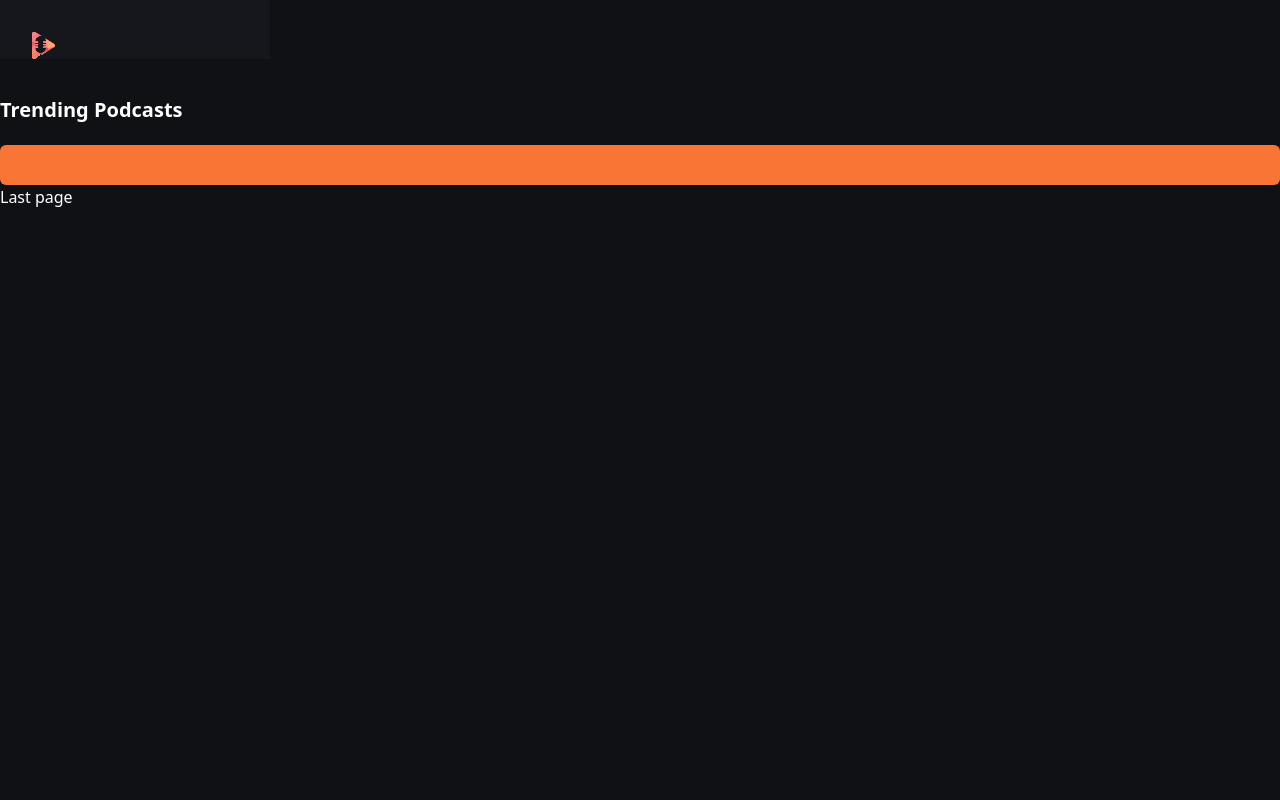
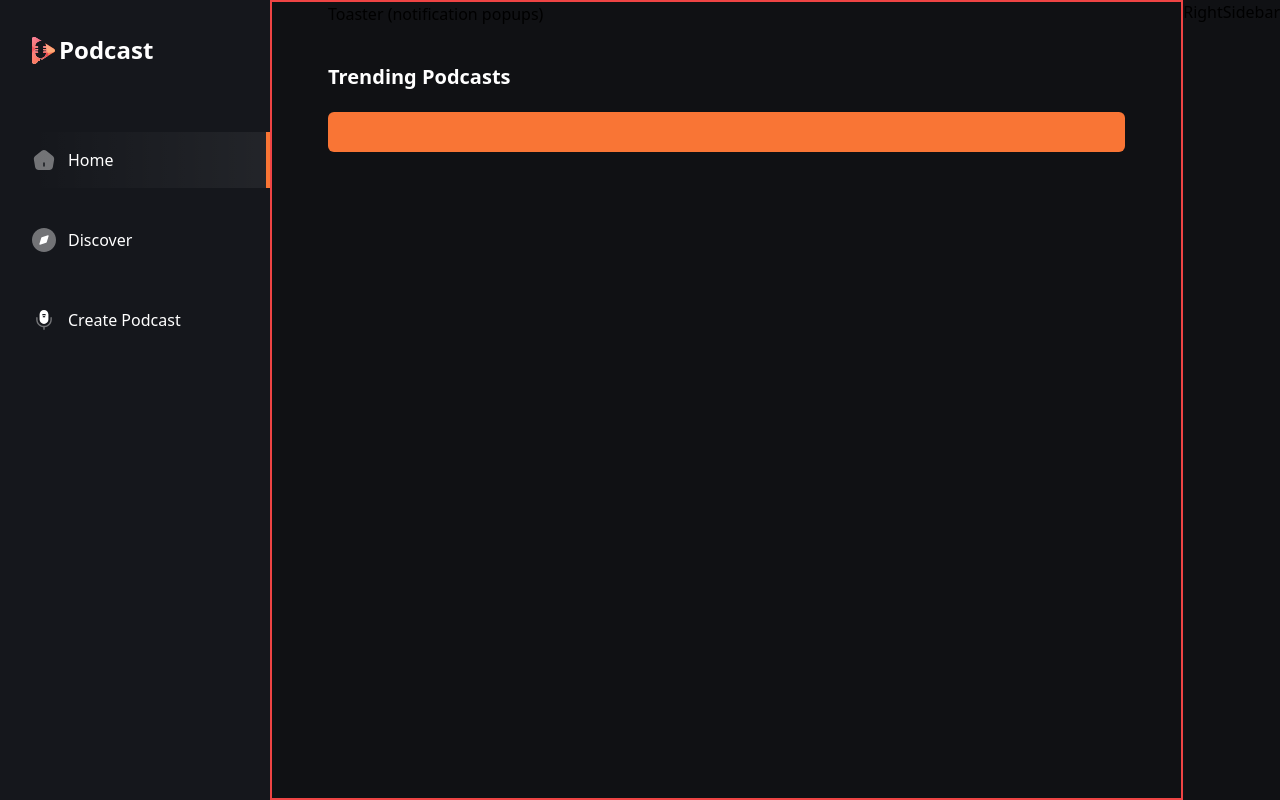
Before and after one commit to olamiji-8/Podcast, a Next.js app: page / in a window 1280 px wide. Built offline with nearby package versions, Linux system fonts and the light colour scheme.

Commit message:
Adding some component folders(Left,right and mobile)

```diff
--- a/app/(auth)/layout.tsx
+++ b/app/(auth)/layout.tsx
@@ -1,9 +1,5 @@
 import type { Metadata } from "next";
 
-export const metadata: Metadata = {
-  title: "Create Next App",
-  description: "Generated by create next app",
-};
 
 export default function RootLayout({
   children,
--- a/app/(root)/layout.tsx
+++ b/app/(root)/layout.tsx
@@ -1,10 +1,8 @@
 import LeftSidebar from "@/components/LeftSidebar";
-import type { Metadata } from "next";
+import MobileNav from "@/components/MobileNav";
+import RightSidebar from "@/components/RightSidebar";
+import Image from 'next/image'
 
-export const metadata: Metadata = {
-  title: "Create Next App",
-  description: "Generated by create next app",
-};
 
 export default function RootLayout({
   children,
@@ -12,10 +10,26 @@ export default function RootLayout({
   children: React.ReactNode;
 }>) {
   return (
-        <main>
+    <div className="relative flex flex-col">
+       <main className="relative flex bg-black-3">
         <LeftSidebar/>
-         {children}
-         <p className="text-white-1">Last page</p>
+        <section className="border-2 border-red-500 flex min-h-screen flex-1 flex-col px-4 sm:px-14">
+          <div className=" mx-auto flex w-full max-w-5xl flex-col max-sm:px-4">
+            <div className="flex h-16 items-center justify-between md:hidden">
+              <Image
+              src="/icons/logo.svg" width={30} height={30} alt="menu icon"
+              />
+              <MobileNav/>
+            </div>
+            <div>
+              Toaster (notification popups)
+              {children}
+            </div>
+          </div>
+        </section>
+          <RightSidebar/>
         </main>
+    </div>
+
   );
 }
--- a/app/layout.tsx
+++ b/app/layout.tsx
@@ -14,8 +14,11 @@ const geistMono = localFont({
 });
 
 export const metadata: Metadata = {
-  title: "Create Next App",
-  description: "Generated by create next app",
+  title: "Podcast",
+  description: "Generate your own podcasts using AI",
+  icons:{
+    icon:"/icons/logo.svg"
+  }
 };
 
 export default function RootLayout({
--- a/components/LeftSidebar.tsx
+++ b/components/LeftSidebar.tsx
@@ -1,15 +1,32 @@
+"use client";
+
+import { sidebarLinks } from '@/constants'
+import { cn } from '@/lib/utils'
 import Image from 'next/image'
 import Link from 'next/link'
+import { usePathname, useRouter } from 'next/navigation'
 import React from 'react'
 
 const LeftSidebar = () => {
+    const pathname = usePathname();
+    const router = useRouter();
   return (
     <section className='left_sidebar'>
         <nav className='flex flex-col gap-6'>
-            <Link href="/">
+            <Link href="/" className='flex cursor-pointer items-center gap-1 pb-10 max-lg:justify-center'>
             <Image src="/icons/logo.svg" alt='logo' width={23} height={27} />
+            <h1 className='text-24 font-extrabold text-white-1 max-lg:hidden'>Podcast</h1>
             </Link>
-
+        {sidebarLinks.map(({route, label,imgURL})=>{
+            const isActive = pathname === route || pathname.startsWith(`${route}/`);
+            return <Link href={route} key={label} className={cn('flex gap-3 items-center py-4 max-lg:px-4 justify-center lg:justify-start',
+                {
+                'bg-nav-focus border-r-4 border-orange-1' :isActive
+         })}>
+                <Image src={imgURL} alt={label} width={24} height={24}/>
+                <p>{label}</p>
+            </Link>
+        })}
         </nav>
     </section>
   )
--- /dev/null
+++ b/components/MobileNav.tsx
@@ -0,0 +1,11 @@
+import React from 'react'
+
+const MobileNav = () => {
+  return (
+    <div>
+      MobileNav
+    </div>
+  )
+}
+
+export default MobileNav
--- /dev/null
+++ b/components/RightSidebar.tsx
@@ -0,0 +1,11 @@
+import React from 'react'
+
+const RightSidebar = () => {
+  return (
+    <div>
+      RightSidebar
+    </div>
+  )
+}
+
+export default RightSidebar
--- /dev/null
+++ b/constants/index.ts
@@ -0,0 +1,103 @@
+export const sidebarLinks = [
+    {
+      imgURL: "/icons/home.svg",
+      route: "/",
+      label: "Home",
+    },
+    {
+      imgURL: "/icons/discover.svg",
+      route: "/discover",
+      label: "Discover",
+    },
+    {
+      imgURL: "/icons/microphone.svg",
+      route: "/create-podcast",
+      label: "Create Podcast",
+    },
+  ];
+
+  export const voiceDetails = [
+    {
+      id: 1,
+      name: "alloy",
+    },
+    {
+      id: 2,
+      name: "echo",
+    },
+    {
+      id: 3,
+      name: "fable",
+    },
+    {
+      id: 4,
+      name: "onyx",
+    },
+    {
+      id: 5,
+      name: "nova",
+    },
+    {
+      id: 6,
+      name: "shimmer",
+    },
+  ];
+
+  export const podcastData = [
+    {
+      id: 1,
+      title: "The Joe Rogan Experience",
+      description: "A long form, in-depth conversation",
+      imgURL:
+        "https://lovely-flamingo-139.convex.cloud/api/storage/3106b884-548d-4ba0-a179-785901f69806",
+    },
+    {
+      id: 2,
+      title: "The Futur",
+      description: "This is how the news should sound",
+      imgURL:
+        "https://lovely-flamingo-139.convex.cloud/api/storage/16fbf9bd-d800-42bc-ac95-d5a586447bf6",
+    },
+    {
+      id: 3,
+      title: "Waveform",
+      description: "Join Michelle Obama in conversation",
+      imgURL:
+        "https://lovely-flamingo-139.convex.cloud/api/storage/60f0c1d9-f2ac-4a96-9178-f01d78fa3733",
+    },
+    {
+      id: 4,
+      title: "The Tech Talks Daily Podcast",
+      description: "This is how the news should sound",
+      imgURL:
+        "https://lovely-flamingo-139.convex.cloud/api/storage/5ba7ed1b-88b4-4c32-8d71-270f1c502445",
+    },
+    {
+      id: 5,
+      title: "GaryVee Audio Experience",
+      description: "A long form, in-depth conversation",
+      imgURL:
+        "https://lovely-flamingo-139.convex.cloud/api/storage/ca7cb1a6-4919-4b2c-a73e-279a79ac6d23",
+    },
+    {
+      id: 6,
+      title: "Syntax ",
+      description: "Join Michelle Obama in conversation",
+      imgURL:
+        "https://lovely-flamingo-139.convex.cloud/api/storage/b8ea40c7-aafb-401a-9129-73c515a73ab5",
+    },
+    {
+      id: 7,
+      title: "IMPAULSIVE",
+      description: "A long form, in-depth conversation",
+      imgURL:
+        "https://lovely-flamingo-139.convex.cloud/api/storage/8a55d662-fe3f-4bcf-b78b-3b2f3d3def5c",
+    },
+    {
+      id: 8,
+      title: "Ted Tech",
+      description: "This is how the news should sound",
+      imgURL:
+        "https://lovely-flamingo-139.convex.cloud/api/storage/221ee4bd-435f-42c3-8e98-4a001e0d806e",
+    },
+  ];
```
